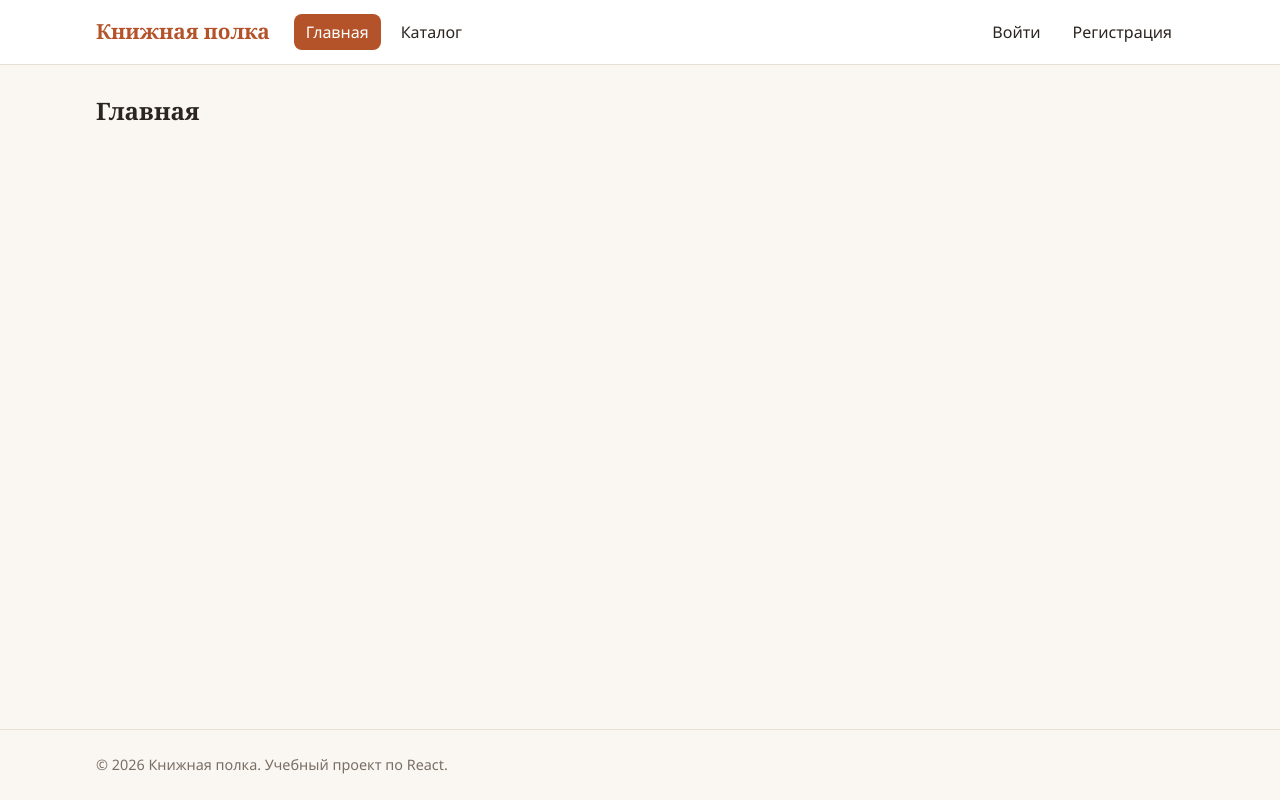
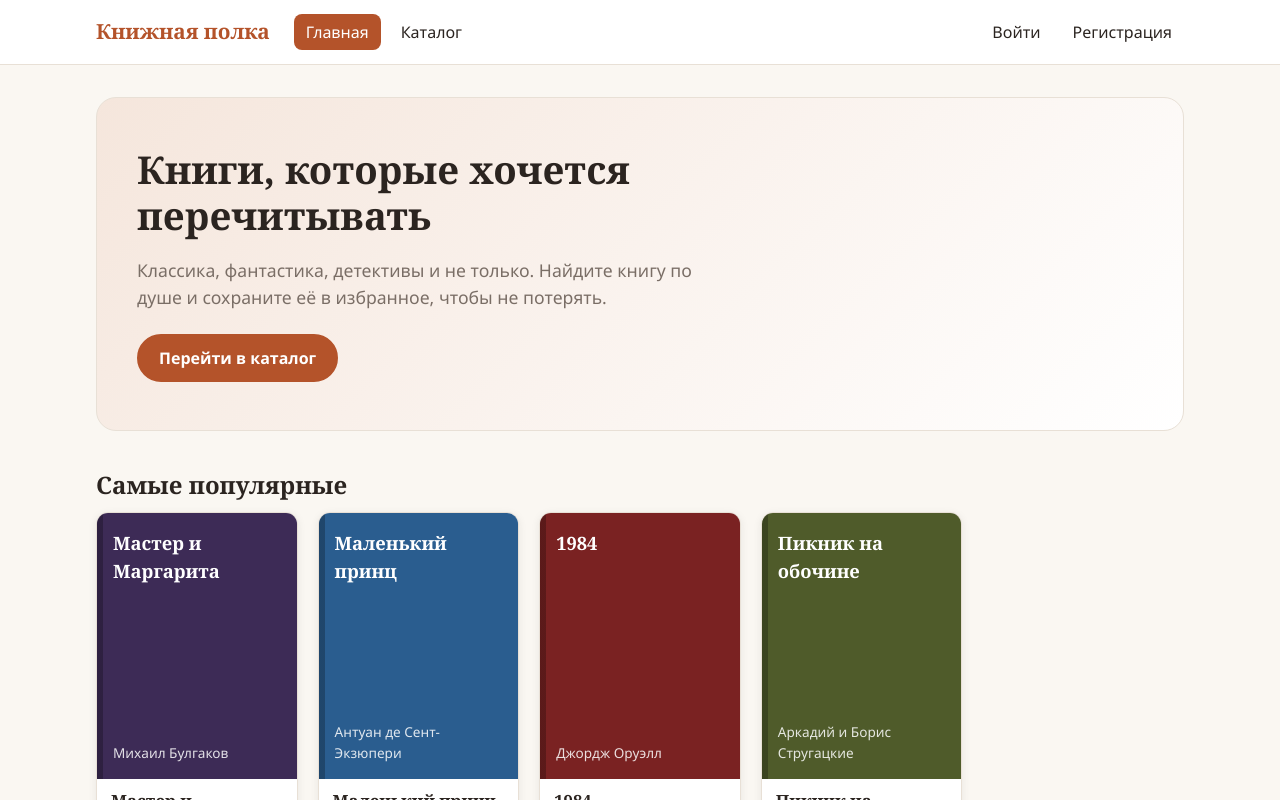
Before and after one commit to refaxD/RKSI_homework, a React (Vite) app: page / in a window 1280 px wide. Shown: the top 800 px of the page. Built offline with nearby package versions, Linux system fonts and the light colour scheme.

Commit message:
feat: add home page with popular books

```diff
--- a/src/index.css
+++ b/src/index.css
@@ -398,3 +398,23 @@ img {
   flex-wrap: wrap;
   gap: 12px;
 }
+
+.hero {
+  margin-bottom: 40px;
+  padding: 48px 40px;
+  border-radius: 20px;
+  background: linear-gradient(135deg, var(--accent-soft), #fff);
+  border: 1px solid var(--border);
+}
+
+.hero h1 {
+  max-width: 640px;
+  font-size: 2.4rem;
+}
+
+.hero p {
+  max-width: 560px;
+  margin-bottom: 24px;
+  color: var(--muted);
+  font-size: 1.1rem;
+}
--- a/src/pages/Home.jsx
+++ b/src/pages/Home.jsx
@@ -1,7 +1,23 @@
+import { books } from "../data/books";
+import BookList from "../components/BookList";
+import Button from "../components/Button";
+
 function Home() {
+  const popularBooks = [...books].sort((a, b) => b.rating - a.rating).slice(0, 4);
+
   return (
     <section className="page">
-      <h1>Главная</h1>
+      <div className="hero">
+        <h1>Книги, которые хочется перечитывать</h1>
+        <p>
+          Классика, фантастика, детективы и не только. Найдите книгу по душе и сохраните её в
+          избранное, чтобы не потерять.
+        </p>
+        <Button to="/catalog">Перейти в каталог</Button>
+      </div>
+
+      <h2>Самые популярные</h2>
+      <BookList books={popularBooks} />
     </section>
   );
 }
```
